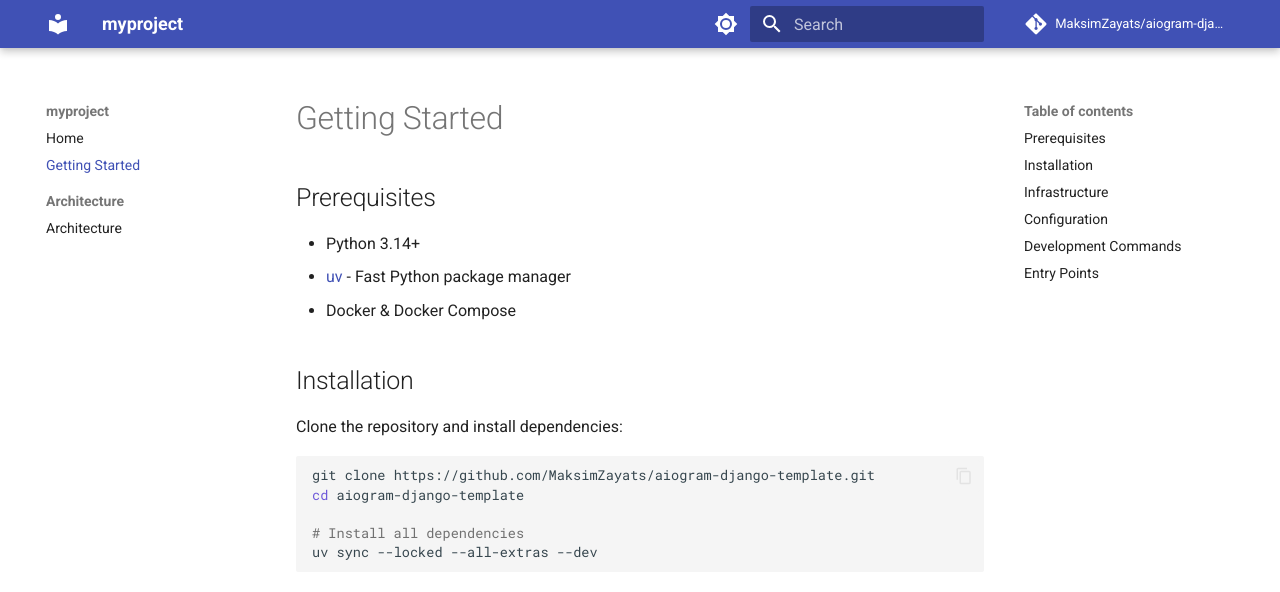
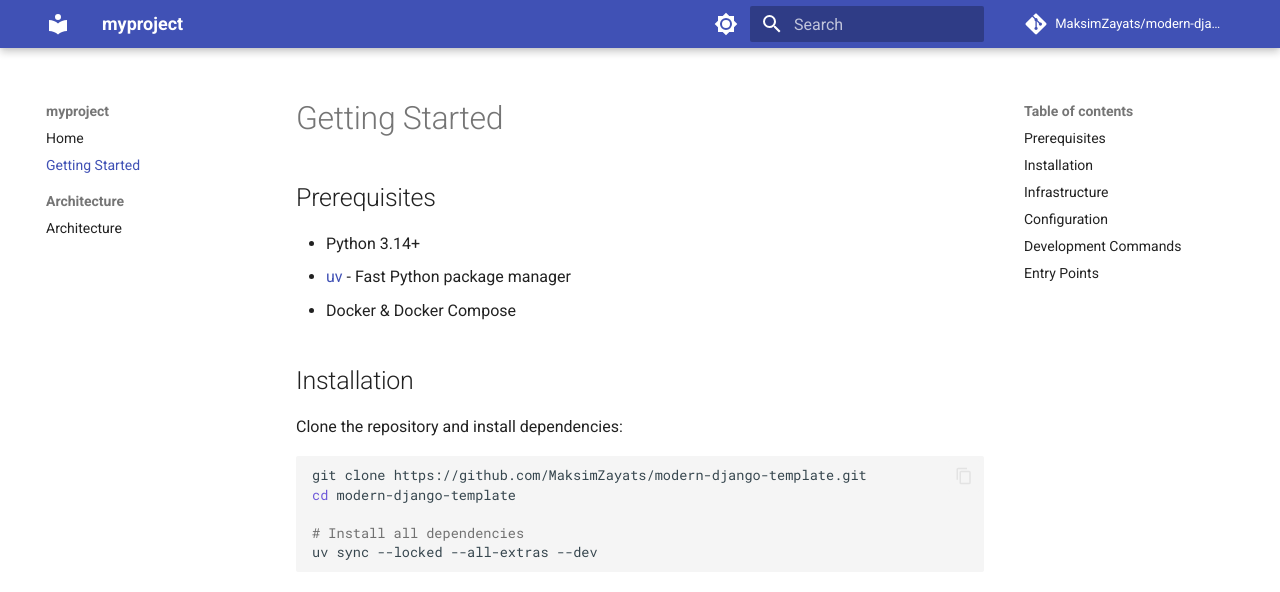
Before and after one commit to MaksimZayats/aiogram-django-template, an MkDocs documentation site: the page built from docs/en/getting-started.md, in a window 1280 px wide and 900 px high. Shown: the top 592 px of the window. Built offline with MkDocs 1.6.1 and Material for MkDocs 9.7.7, drawn with Linux system fonts in a browser that asks for light colours; comment, search, counter and statistics services are not loaded.

Commit message:
feat: add Dependabot auto-merge workflow and update project references

````diff
--- a/docs/en/getting-started.md
+++ b/docs/en/getting-started.md
@@ -18,8 +18,8 @@
 Clone the repository and install dependencies:
 
 ```bash
-git clone https://github.com/MaksimZayats/aiogram-django-template.git
-cd aiogram-django-template
+git clone https://github.com/MaksimZayats/modern-django-template.git
+cd modern-django-template
 
 # Install all dependencies
 uv sync --locked --all-extras --dev
--- a/docs/mkdocs.yml
+++ b/docs/mkdocs.yml
@@ -1,8 +1,8 @@
 site_name: myproject
-site_url: https://example.com
+site_url: https://template.zayats.dev
 site_description: Django + aiogram + Celery application with dependency injection
-repo_url: https://github.com/MaksimZayats/aiogram-django-template
-repo_name: MaksimZayats/aiogram-django-template
+repo_url: https://github.com/MaksimZayats/modern-django-template
+repo_name: MaksimZayats/modern-django-template
 
 docs_dir: en
 site_dir: ../site
````
Also changed, not shown: README.md, 2 other files.
